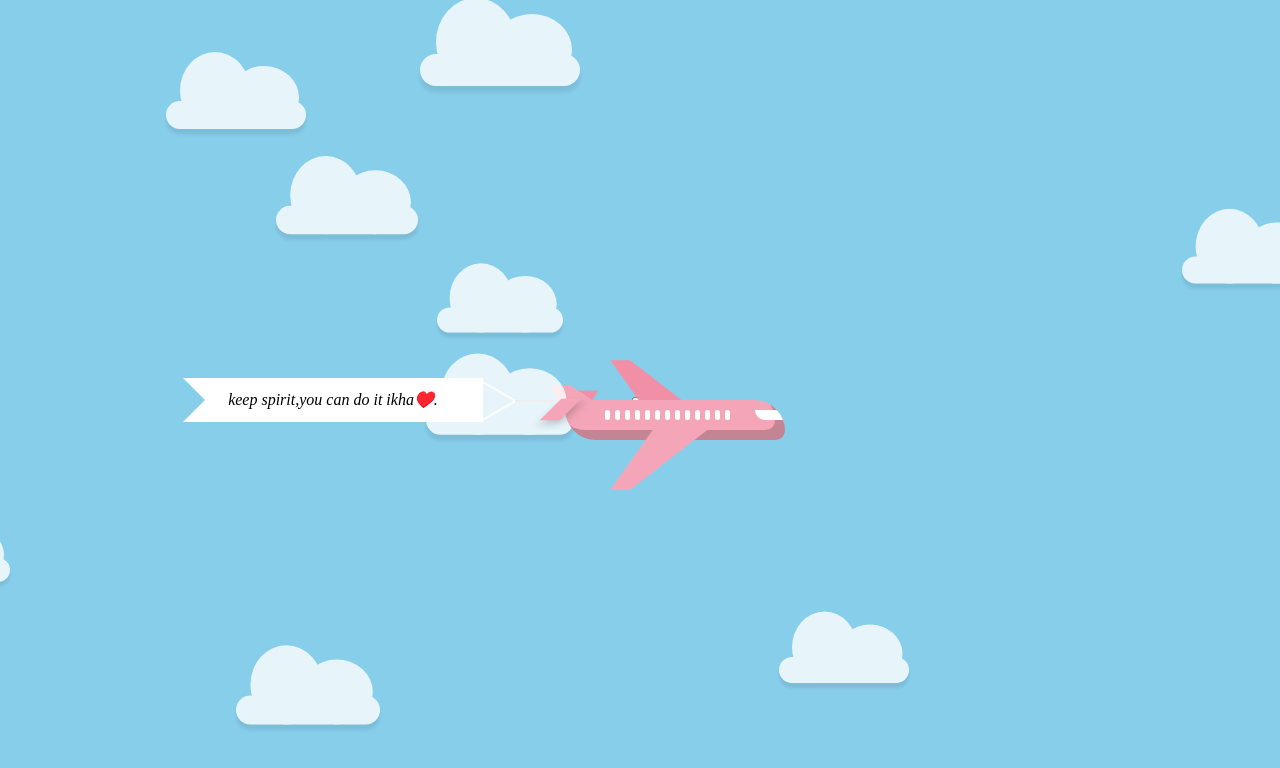
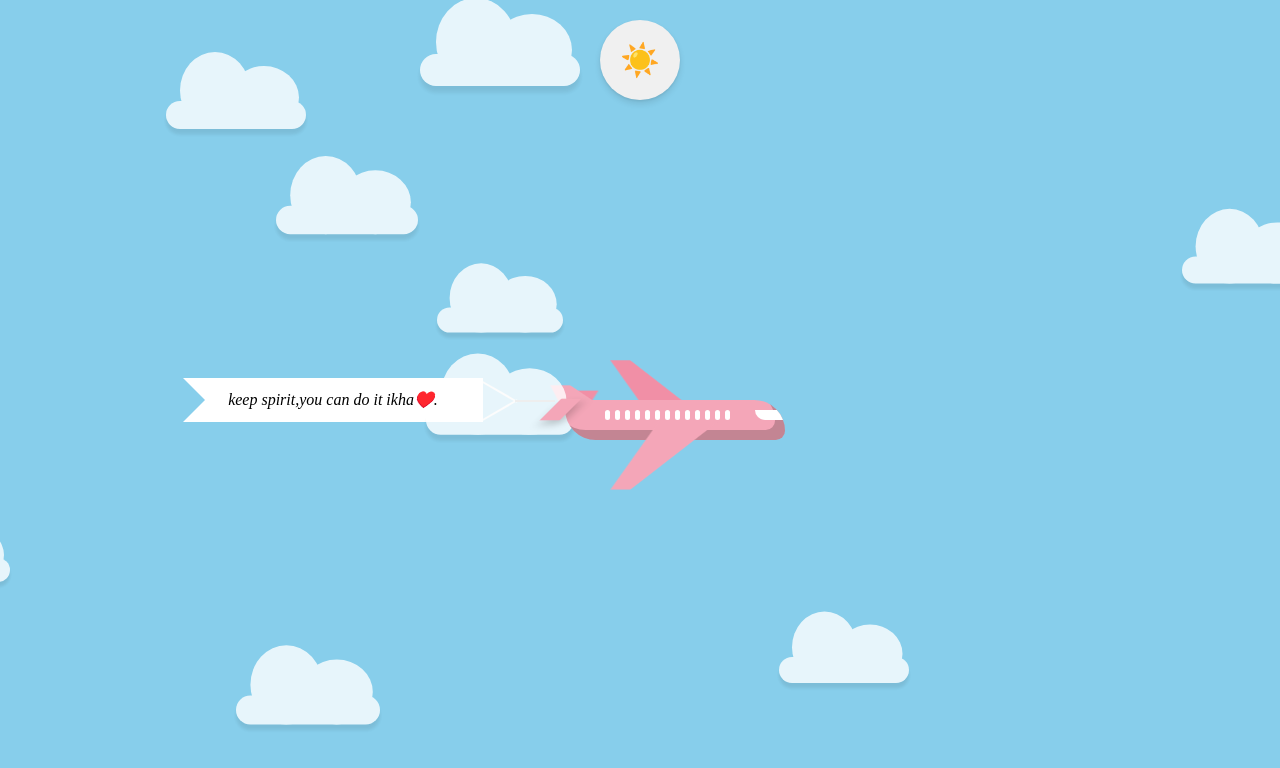
Before and after one commit to Kyoway/planez, a plain HTML site: page index.html in a window 1280 px wide. Drawn offline with Linux system fonts and the light colour scheme.

Commit message:
Update styles.css

```diff
--- a/styles.css
+++ b/styles.css
@@ -245,7 +245,7 @@ body.night {
 }
 
 /* day-night button */
-#theme-toggle {
+.theme-toggle {
   position: fixed;
   top: 20px;
   left: 50%;
```
